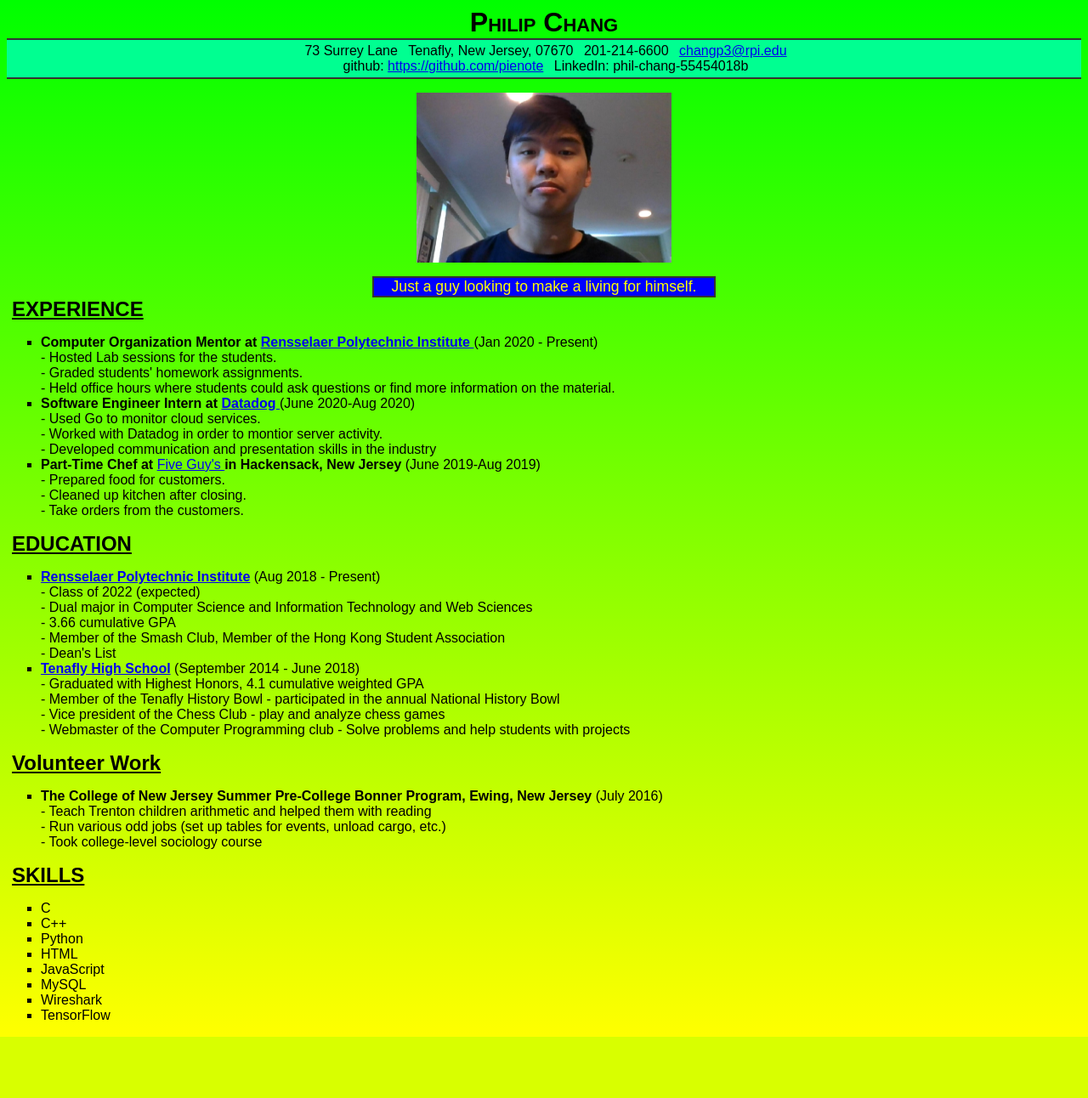
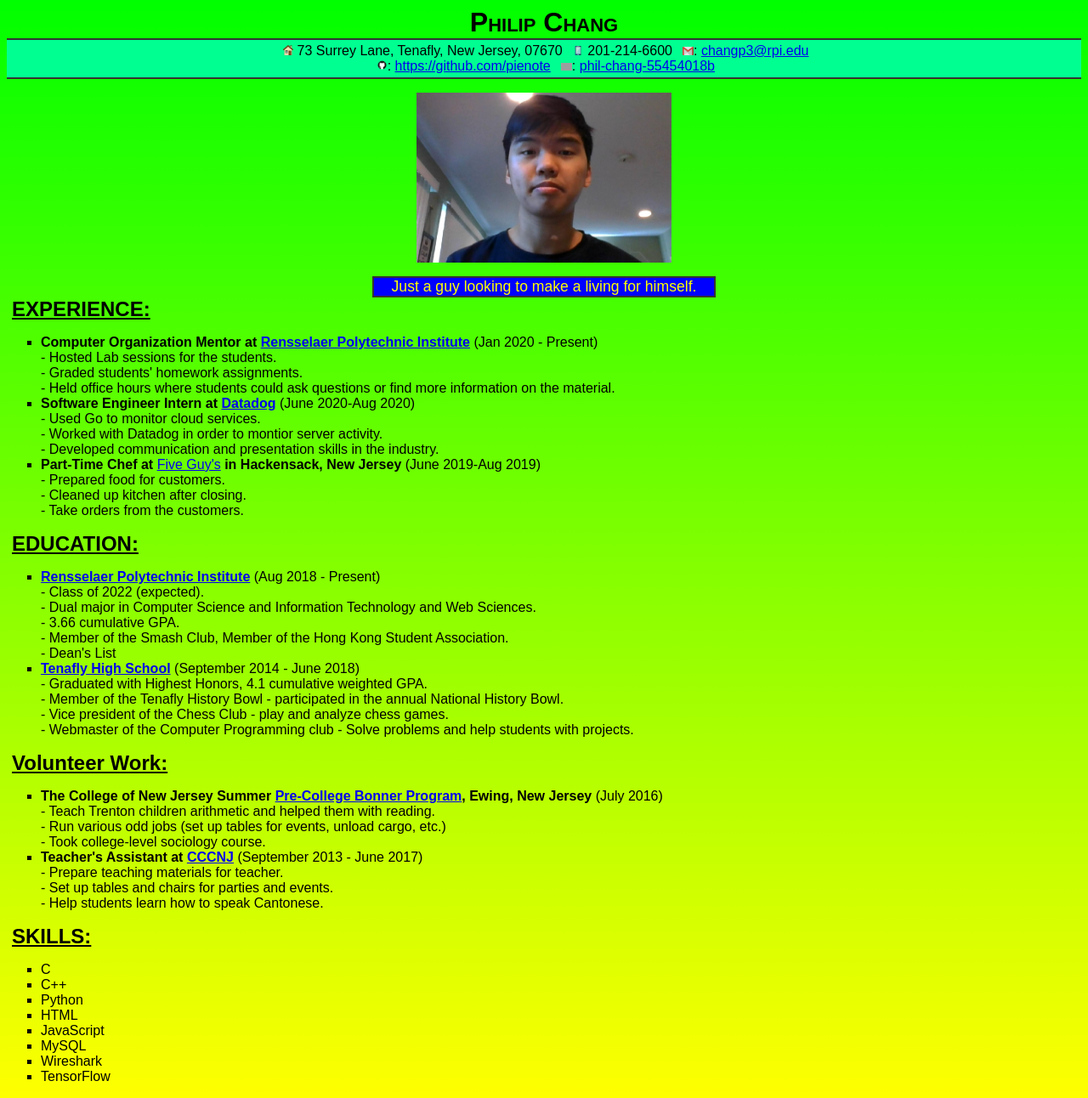
Before and after one commit to lysms/WebDevSys, a PHP site: page /changp3.html in a window 1280 px wide. Shown: the whole page at 85% size. Before the commit the page ends 1220 px from the top, so only its background shows below. Run offline with PHP 8.4, Linux system fonts and the light colour scheme; grey boxes are pictures that could not be loaded.

Commit message:
Added icons and fixed other stuff

```diff
--- a/websys/lab3/changp3.html
+++ b/websys/lab3/changp3.html
@@ -10,67 +10,72 @@
 		<div id="hCard">
 		        <h1 class="name">Philip Chang</h1>
 			<ul id="contactInfo">
-				<li class="street_address">73 Surrey Lane</li>
-			        <li class="city">Tenafly, New Jersey, 07670</li>
-			        <li class="phone_number">201-214-6600</li>
-			        <li class="email"> <a href="mailto:changp3@rpi.edu"> changp3@rpi.edu </a> <br/> </li>
-				<li class="git_account">github: <a href="https://github.com/pienote">https://github.com/pienote</a></li>
-			      	<li class="linkedin">LinkedIn: phil-chang-55454018b</li>
+				<li class="street_address"> <img class="icon" alt="home icon" src="home.png"/> 73 Surrey Lane, Tenafly, New Jersey, 07670</li>
+			        <li class="phone_number"> <img class="icon" alt="phone icon" src="phone.png"/> 201-214-6600</li>
+			        <li class="email"> <img class="icon" alt="email icon" src="email.png"/>: <a href="mailto:changp3@rpi.edu">changp3@rpi.edu</a> <br/> </li>
+				<li class="git_account"> <img class="icon" alt="git icon" src="git.png"/>: <a href="https://github.com/pienote">https://github.com/pienote</a></li>
+			      	<li class="linkedin"> <img class="icon" alt="linkedin icon" src="linkedin.png"/>: <a href="https://www.linkedin.com/in/phil-chang-55454018b/">phil-chang-55454018b</a></li>
 			</ul>
 			<p>
 				<img src="phil.jpg" id="pic" alt="potrait of Philip Chang"/>
 			</p>
 		<div id="motto"> Just a guy looking to make a living for himself. </div>
 		</div>
-		<h2>EXPERIENCE</h2>
+		<h2 class="exp">EXPERIENCE:</h2>
 		<ul class="otherInfo">
 			<li class="mentor">
-				<b> Computer Organization Mentor at <a href="rpi.edu"> Rensselaer Polytechnic Institute </a> </b> (Jan 2020 - Present) <br/>
+				<b> Computer Organization Mentor at <a href="rpi.edu">Rensselaer Polytechnic Institute</a> </b> (Jan 2020 - Present) <br/>
 					- Hosted Lab sessions for the students. <br/>
 					- Graded students' homework assignments. <br/>
 					- Held office hours where students could ask questions or find more information on the material. <br/>
 			</li>
 			<li class="internship">
-				<b> Software Engineer Intern at <a href="https://www.datadoghq.com/"> Datadog </a> </b> (June 2020-Aug 2020) <br/>
+				<b> Software Engineer Intern at <a href="https://www.datadoghq.com/">Datadog</a> </b> (June 2020-Aug 2020) <br/>
 					- Used Go to monitor cloud services. <br/>
 					- Worked with Datadog in order to montior server activity. <br/>
-					- Developed communication and presentation skills in the industry <br/>
+					- Developed communication and presentation skills in the industry. <br/>
 			</li>
 			<li class="part_time">
-				<b> Part-Time Chef at </b> <a href="https://www.fiveguys.com/"> Five Guy's </a> <b> in Hackensack, New Jersey </b> (June 2019-Aug 2019) <br/>
+				<b> Part-Time Chef at </b> <a href="https://www.fiveguys.com/">Five Guy's</a> <b> in Hackensack, New Jersey </b> (June 2019-Aug 2019) <br/>
 					- Prepared food for customers. <br/>
 					- Cleaned up kitchen after closing. <br/>
 					- Take orders from the customers. <br/>
 			</li>
 		</ul>
-		<h2>EDUCATION</h2>
+		<h2 class="edu">EDUCATION:</h2>
 		<ul class="otherInfo">
 			<li class="university">
 				<b> <a href="rpi.edu">Rensselaer Polytechnic Institute</a> </b> (Aug 2018 - Present) <br/>
-					- Class of 2022 (expected) <br/>
-					- Dual major in Computer Science and Information Technology and Web Sciences <br/>
-					- 3.66 cumulative GPA <br/>
-					- Member of the Smash Club, Member of the Hong Kong Student Association <br/>
+					- Class of 2022 (expected). <br/>
+					- Dual major in Computer Science and Information Technology and Web Sciences. <br/>
+					- 3.66 cumulative GPA. <br/>
+					- Member of the Smash Club, Member of the Hong Kong Student Association. <br/>
 					- Dean's List
 			</li>
 			<li class="high_school">
 				<b> <a href="https://www.tenaflyschools.org/">Tenafly High School</a> </b> (September 2014 - June 2018) <br/>
-				- Graduated with Highest Honors, 4.1 cumulative weighted GPA <br/>
-				- Member of the Tenafly History Bowl - participated in the annual National History Bowl <br/>
-				- Vice president of the Chess Club - play and analyze chess games <br/>
-				- Webmaster of the Computer Programming club - Solve problems and help students with projects <br/>
+				- Graduated with Highest Honors, 4.1 cumulative weighted GPA. <br/>
+				- Member of the Tenafly History Bowl - participated in the annual National History Bowl. <br/>
+				- Vice president of the Chess Club - play and analyze chess games. <br/>
+				- Webmaster of the Computer Programming club - Solve problems and help students with projects. <br/>
 			</li>
 		</ul>
-		<h2> Volunteer Work </h2>
+		<h2 class="volunteer"> Volunteer Work: </h2>
 		<ul class="otherInfo">
 			<li class="volunteer">
-				<b> The College of New Jersey Summer Pre-College Bonner Program, Ewing, New Jersey </b> (July 2016)<br/>
-				- Teach Trenton children arithmetic and helped them with reading <br/>
+				<b> The College of New Jersey Summer <a href="https://celr.tcnj.edu/2016/08/04/bonner-pre-college-program/">Pre-College Bonner Program</a>, Ewing, New Jersey </b> (July 2016)<br/>
+				- Teach Trenton children arithmetic and helped them with reading. <br/>
 				- Run various odd jobs (set up tables for events, unload cargo, etc.) <br/>
-				- Took college-level sociology course <br/>
+				- Took college-level sociology course. <br/>
+			</li>
+			<li class="volunteer">
+				<b> Teacher's Assistant at <a href="http://www.cccnj888.org/">CCCNJ</a> </b> (September 2013 - June 2017) <br/>
+				- Prepare teaching materials for teacher. <br/>
+				- Set up tables and chairs for parties and events. <br/>
+				- Help students learn how to speak Cantonese. <br/>
 			</li>
 		</ul>
-		<h2> SKILLS </h2>
+		<h2 class="skills"> SKILLS: </h2>
 		<ul class="otherInfo">
 			<li> C </li>
 			<li> C++ </li>
--- a/websys/lab3/changp3_style.css
+++ b/websys/lab3/changp3_style.css
@@ -12,6 +12,11 @@ h1 {
 	margin: 0;
 	padding: 0;
 	font-variant: small-caps;
+}
+
+.icon {
+	width: 1%;
+	height: 1%;
 }
 
 #pic {
```
Also changed, not shown: websys/lab3/email.png (added), websys/lab3/git.png (added), websys/lab3/home.png (added), websys/lab3/phone.png (added).
